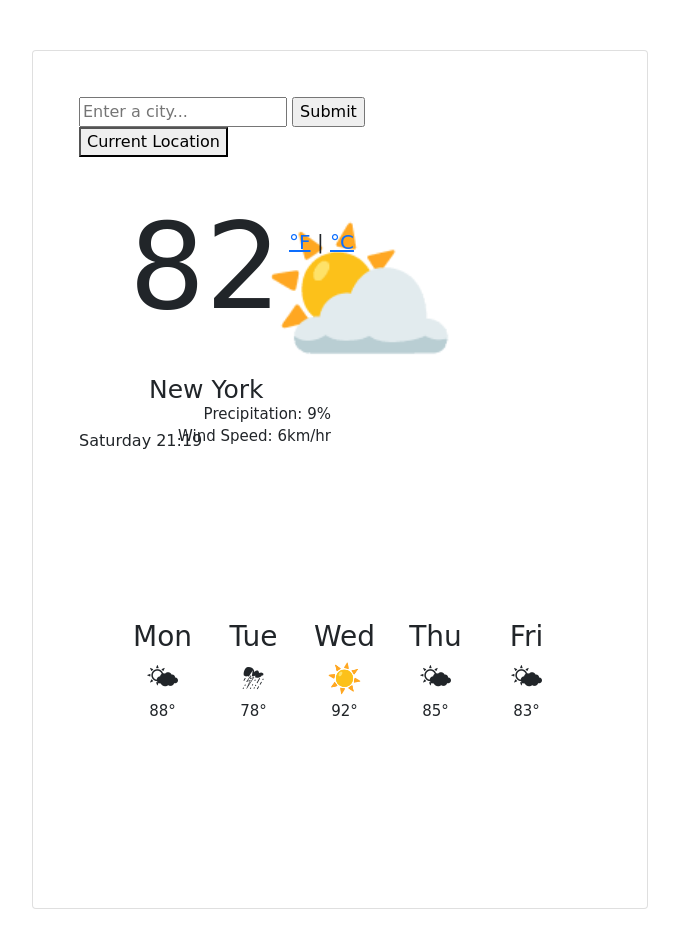
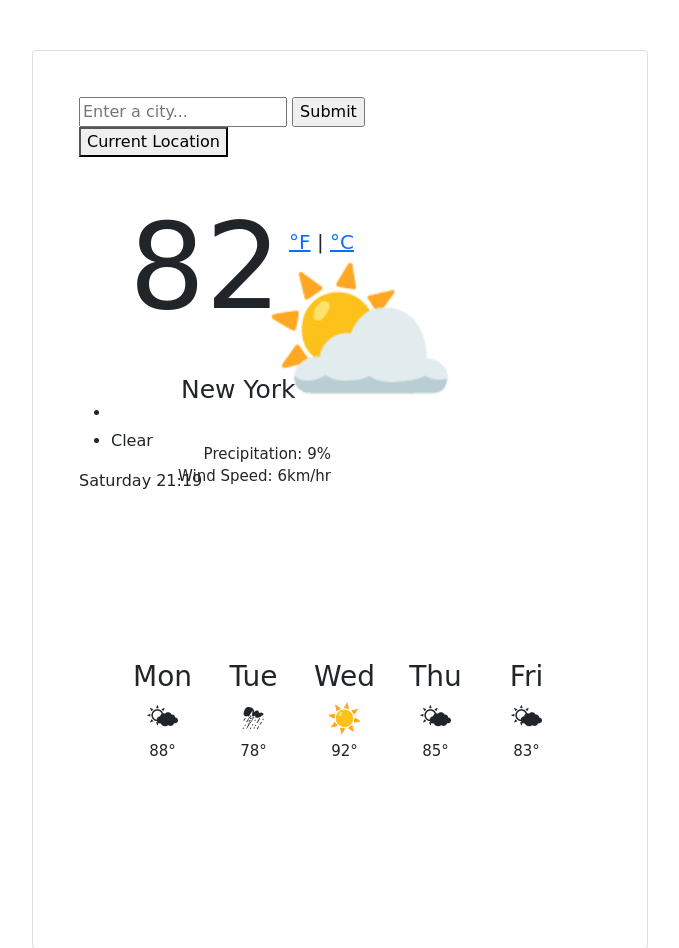
Before and after one commit to kristinkraseski/draft-weather-app, a plain HTML site: page index.html in a window 1280 px wide. Shown: the top 948 px of the page, without its empty margins (300-979 px from the left). Drawn offline with nearby package versions, Linux system fonts and the light colour scheme; a web font is replaced by a local one.

Commit message:
Added weather description to HTML and changed JavaScript to pull up weather condition for searched city

```diff
--- a/index.html
+++ b/index.html
@@ -4,7 +4,7 @@
     <meta charset="UTF-8" />
     <meta http-equiv="X-UA-Compatible" content="IE=edge" />
     <meta name="viewport" content="width=device-width, initial-scale=1.0" />
-    <title>Document</title>
+    <title>Weather</title>
     <link rel="stylesheet" href="src/style.css" />
     <script
       src="https://kit.fontawesome.com/ee9ff93b58.js"
@@ -46,7 +46,16 @@
           </div>
 
           <br />
-          <div class="current-city" id="current-city">New York</div>
+          <ul>
+            <li>
+              <div class="current-city" id="current-city">New York</div>
+            </li>
+            <li>
+              <div class="current-description" id="current-description">
+                Clear
+              </div>
+            </li>
+          </ul>
           <div class="current-time" id="current-time">Sunday 3:00pm</div>
           <div class="current-weather">⛅️</div>
           <div class="weather-details">
--- a/src/script.js
+++ b/src/script.js
@@ -46,8 +46,10 @@
   let showTemp = document.querySelector("#current-temp");
   let cityEntered = response.data.name;
   let temperature = Math.round(response.data.main.temp);
+  let descriptionElement = document.querySelector("#current-description");
   showCityName.innerHTML = `${cityEntered}`;
   showTemp.innerHTML = `${temperature}`;
+  descriptionElement.innerHTML = response.data.weather[0].description;
 }
 
 function searchCity(city) {
```
